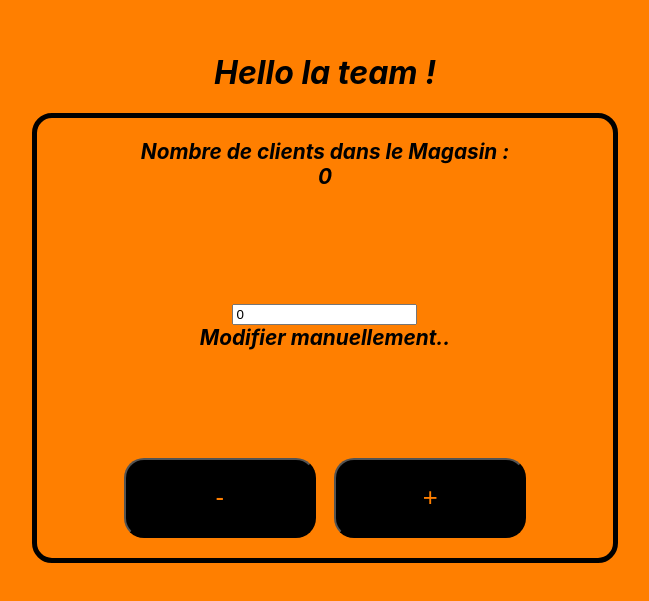
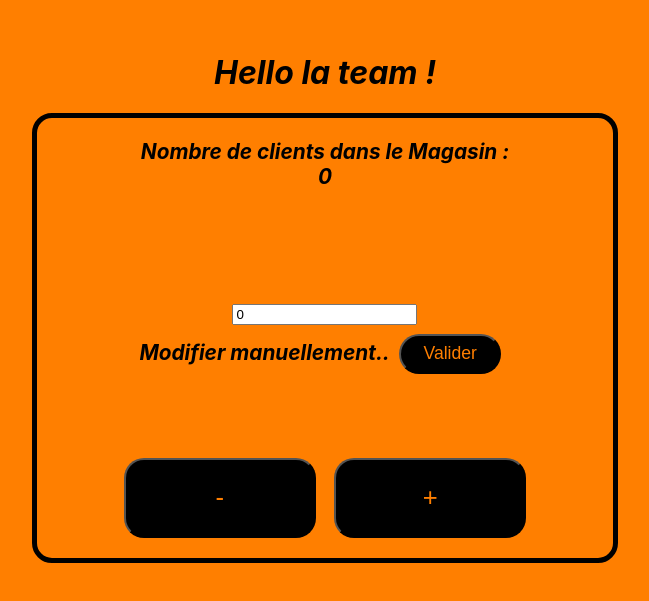
Before and after one commit to davy2407/spdrycompt, a React (Create React App) app: page / in a window 1280 px wide. Shown: the part 103-704 px from the top of the page, without its empty margins (315-964 px from the left). Built offline with nearby package versions, Linux system fonts and the light colour scheme.

Commit message:
compteur

```diff
--- a/src/components/Compt.css
+++ b/src/components/Compt.css
@@ -36,6 +36,12 @@
 
 }
 
+.Bloc2 button {
+    height: 5vh;
+    width: 8vw;
+    font-size: 1.1rem;
+}
+
 
 .Bloc3{
     width: 80%;
--- a/src/components/Compt.js
+++ b/src/components/Compt.js
@@ -9,11 +9,37 @@ import "./Compt.css";
 
 function Compt () {
 
+    const [currentValeur,setCurrentValeur] = useState(0);
     const [valeurCompteur, setValeurCompteur] = useState(0)
 
     const handleChange = (event) => {
-        setValeurCompteur(event.currentTarget.value);
+        setCurrentValeur(event.currentTarget.value);
       };
+
+
+      const valid = () => {
+          let nb =parseInt(currentValeur);
+          setValeurCompteur(nb);
+      }
+
+
+
+      const Moins = () =>{
+        let nb = valeurCompteur;
+        nb -= 1;
+        setValeurCompteur(nb);
+    }
+
+
+    const Plus = () =>{
+        let nb = valeurCompteur;
+        nb += 1;
+        setValeurCompteur(nb);
+    }
+
+
+
+
 
     return (
         <div className="CompteurContainer">
@@ -26,8 +52,9 @@ function Compt () {
 
             <div className="Bloc2">
             <p>
-            <input type="number" min="0" value={valeurCompteur} onChange={(e)=>{handleChange(e)}}></input><br></br>
+            <input type="number" min="0" value={currentValeur} onChange={(e)=>{handleChange(e)}}></input><br></br>
             Modifier manuellement..
+            <button onClick={valid}>Valider</button>
 
             </p>
 
@@ -36,8 +63,8 @@ function Compt () {
 
 
             <div className="Bloc3">
-                <button onClick={()=>{setValeurCompteur(valeurCompteur-1)}}>-</button>
-                <button onClick={()=>{setValeurCompteur(valeurCompteur+1)}}>+</button>
+                <button onClick={Moins}>-</button>
+                <button onClick={Plus}>+</button>
 
             </div>
 
```
Also changed, not shown: 1 other file (tests, documents, lock files or other folders).
